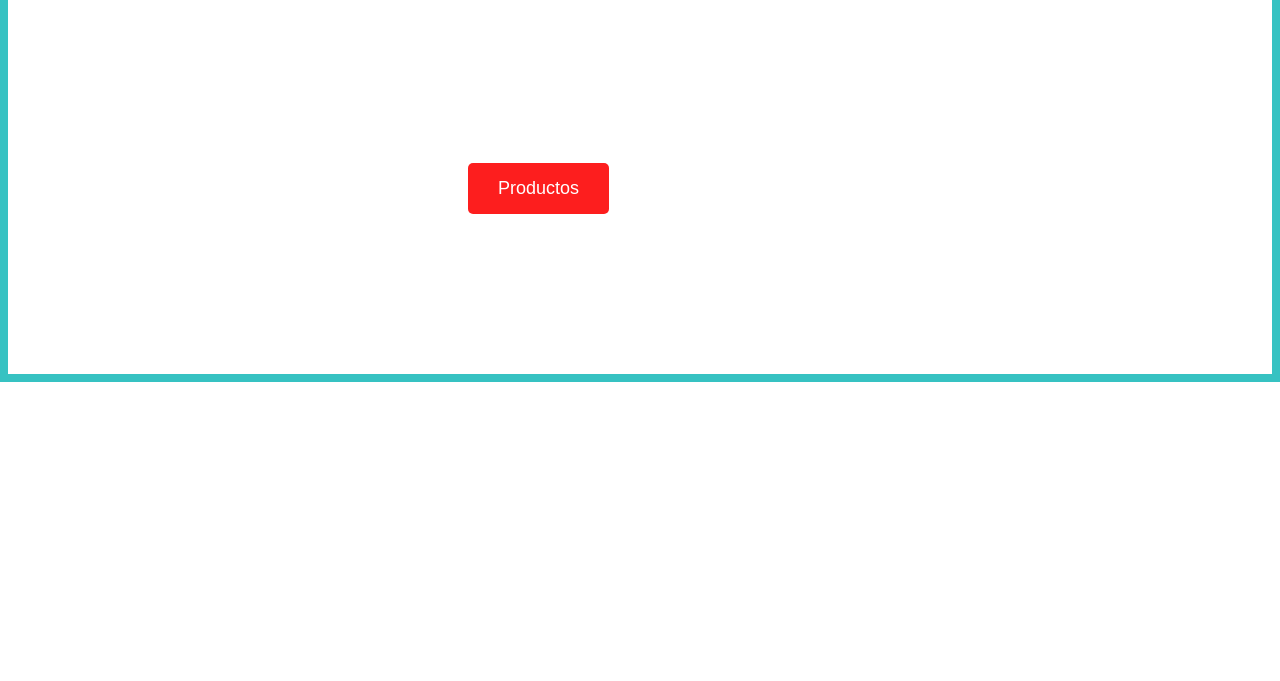
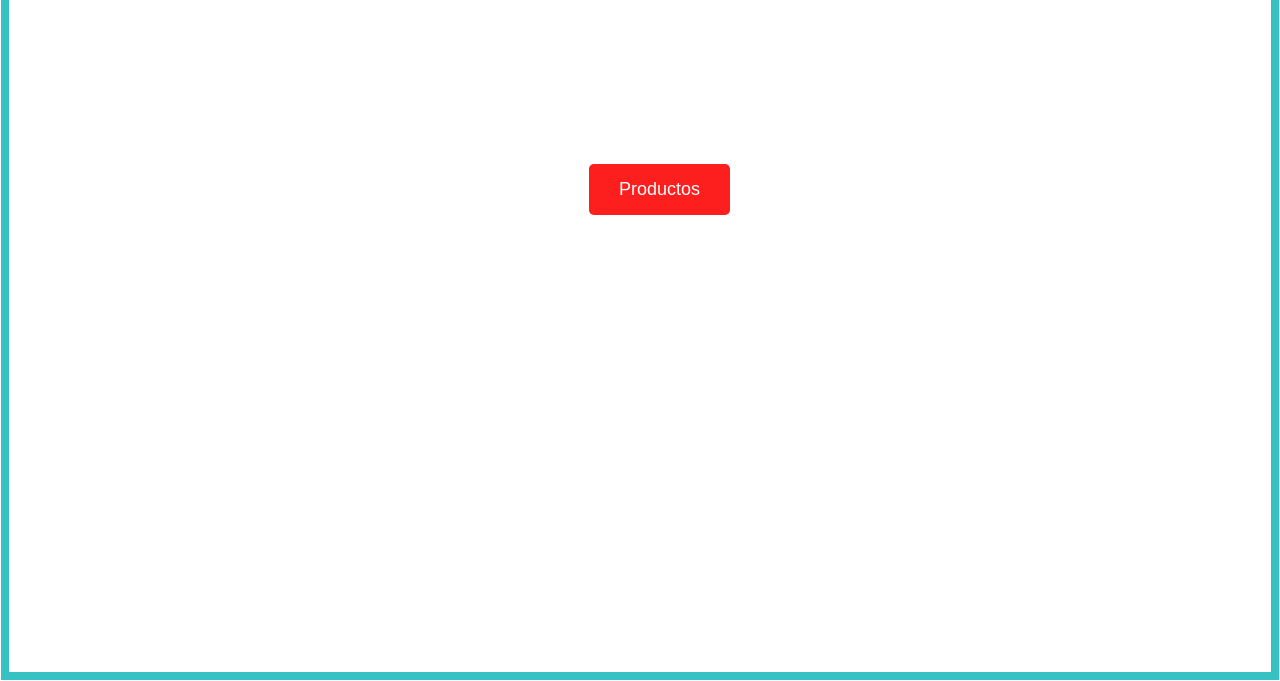
Before and after one commit to gatosovietico/Desde-0, a plain HTML site: page index.html in a window 1280 px wide. Shown: the part 119-800 px from the top of the page. Drawn offline with Linux system fonts and the light colour scheme.

Commit message:
Update index.html

```diff
--- a/index.html
+++ b/index.html
@@ -1,11 +1,9 @@
-<!DOCTYPE html>
-<html lang="es">
+<html>
 <head>
-<meta charset="utf-8">
 <title>La canasta para el Hogar</title>
 <style>
   body {
-    margin: 0px;
+    margin: 1px;
     border: 8px solid rgb(54, 194, 194);
     font-family: Arial, sans-serif;
     padding: 10px;
@@ -31,7 +29,7 @@
     font-size: 18px;
     cursor: pointer;
     border-radius: 5px;
-    left: 450px;
+    left: 570px;
     position: relative;
   }
 
```
